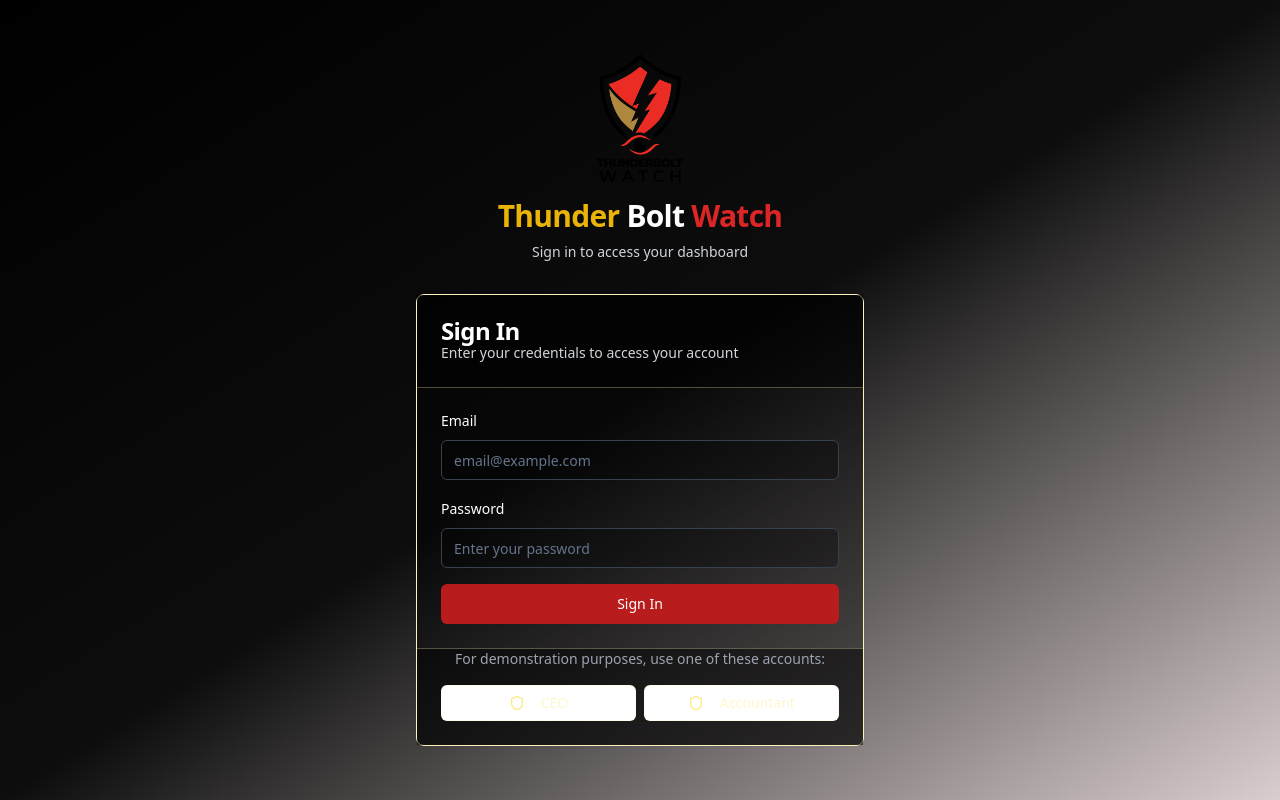
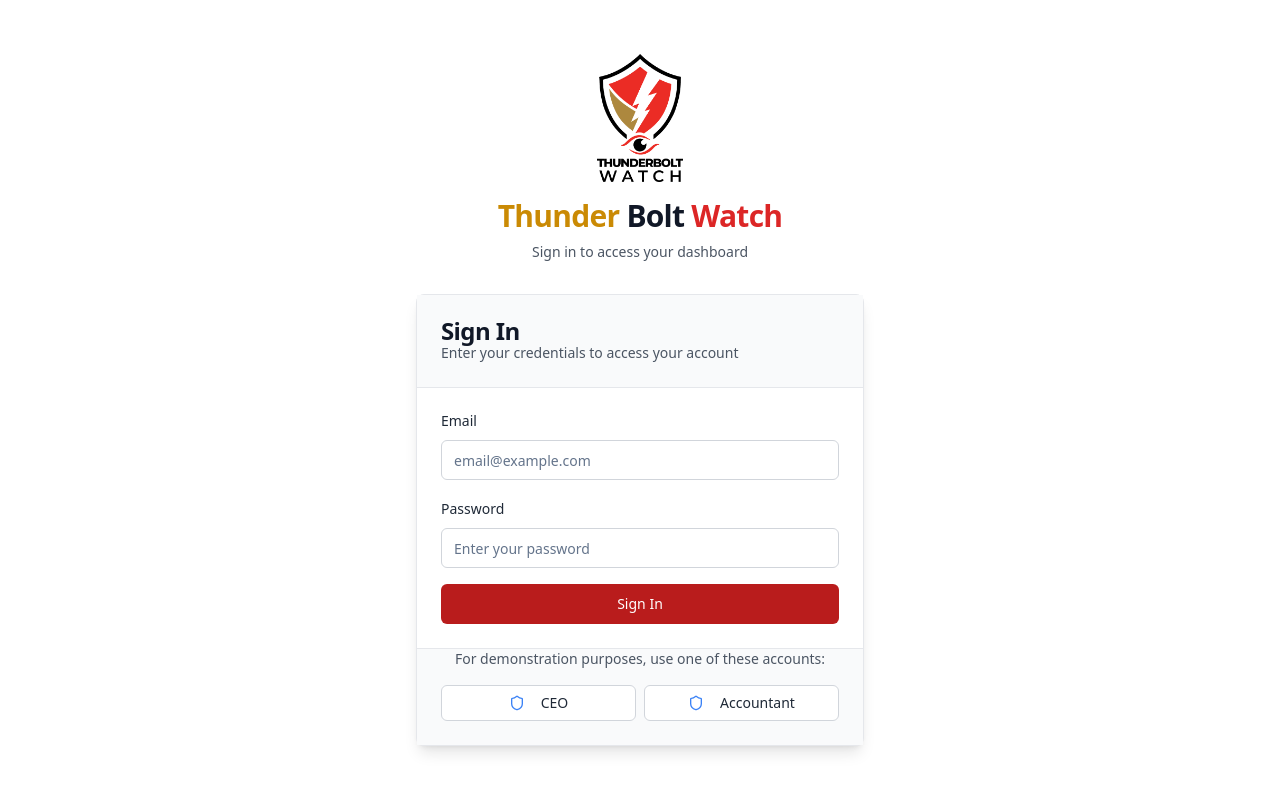
Before and after one commit to AdegbolaAnjolaoluwa/thunder-bolt-watch, a React (Vite) app: page /login in a window 1280 px wide. Built offline with nearby package versions, Linux system fonts and the light colour scheme.

Commit message:
Fix: Improve login page text visibility
Adjusted text colors on the login page to improve readability and address visibility issues.

```diff
--- a/src/pages/LoginPage.tsx
+++ b/src/pages/LoginPage.tsx
@@ -62,7 +62,7 @@ const LoginPage: React.FC = () => {
       initial={{ opacity: 0 }}
       animate={{ opacity: 1 }}
       transition={{ duration: 0.5 }}
-      className="min-h-screen flex items-center justify-center bg-gradient-to-br from-black via-black/95 to-red-950/20 py-12 px-4 sm:px-6 lg:px-8"
+      className="min-h-screen flex items-center justify-center bg-white py-12 px-4 sm:px-6 lg:px-8"
     >
       <div className="max-w-md w-full space-y-8">
         <motion.div
@@ -83,15 +83,15 @@ const LoginPage: React.FC = () => {
             />
           </motion.div>
           <motion.h1
-            className="mt-4 text-3xl font-bold tracking-tight text-white"
+            className="mt-4 text-3xl font-bold tracking-tight text-gray-900"
             initial={{ opacity: 0 }}
             animate={{ opacity: 1 }}
             transition={{ delay: 0.4, duration: 0.5 }}
           >
-            <span className="text-yellow-500">Thunder</span> Bolt <span className="text-red-600">Watch</span>
+            <span className="text-yellow-600">Thunder</span> Bolt <span className="text-red-600">Watch</span>
           </motion.h1>
           <motion.p
-            className="mt-2 text-sm text-gray-300"
+            className="mt-2 text-sm text-gray-600"
             initial={{ opacity: 0 }}
             animate={{ opacity: 1 }}
             transition={{ delay: 0.5, duration: 0.5 }}
@@ -105,20 +105,20 @@ const LoginPage: React.FC = () => {
           animate={{ y: 0, opacity: 1 }}
           transition={{ delay: 0.6, duration: 0.5 }}
         >
-          <Card className="border-gold-200 backdrop-blur-sm bg-black/40">
-            <CardHeader className="bg-black/50 border-b border-gold-100/30">
+          <Card className="shadow-lg border-gray-200">
+            <CardHeader className="bg-gray-50 border-b border-gray-200">
               <motion.div
                 initial={{ x: -10, opacity: 0 }}
                 animate={{ x: 0, opacity: 1 }}
                 transition={{ delay: 0.7, duration: 0.3 }}
               >
-                <CardTitle className="text-white">Sign In</CardTitle>
-                <CardDescription className="text-gray-300">
+                <CardTitle className="text-gray-900">Sign In</CardTitle>
+                <CardDescription className="text-gray-600">
                   Enter your credentials to access your account
                 </CardDescription>
               </motion.div>
             </CardHeader>
-            <CardContent className="pt-5">
+            <CardContent className="pt-5 bg-white">
               <Form {...form}>
                 <form onSubmit={form.handleSubmit(onSubmit)} className="space-y-4">
                   <motion.div
@@ -131,16 +131,16 @@ const LoginPage: React.FC = () => {
                       name="email"
                       render={({ field }) => (
                         <FormItem>
-                          <FormLabel className="text-white">Email</FormLabel>
+                          <FormLabel className="text-gray-800">Email</FormLabel>
                           <FormControl>
                             <Input
                               placeholder="email@example.com"
                               type="email"
-                              className="bg-black/30 border-gray-700 text-white"
+                              className="bg-white border-gray-300 text-gray-900"
                               {...field}
                             />
                           </FormControl>
-                          <FormMessage className="text-red-400" />
+                          <FormMessage className="text-red-600" />
                         </FormItem>
                       )}
                     />
@@ -156,16 +156,16 @@ const LoginPage: React.FC = () => {
                       name="password"
                       render={({ field }) => (
                         <FormItem>
-                          <FormLabel className="text-white">Password</FormLabel>
+                          <FormLabel className="text-gray-800">Password</FormLabel>
                           <FormControl>
                             <Input
                               placeholder="Enter your password"
                               type="password"
-                              className="bg-black/30 border-gray-700 text-white"
+                              className="bg-white border-gray-300 text-gray-900"
                               {...field}
                             />
                           </FormControl>
-                          <FormMessage className="text-red-400" />
+                          <FormMessage className="text-red-600" />
                         </FormItem>
                       )}
                     />
@@ -177,9 +177,9 @@ const LoginPage: React.FC = () => {
                       animate={{ opacity: 1 }}
                       transition={{ duration: 0.3 }}
                     >
-                      <Alert variant="destructive" className="bg-red-900/50 border-red-700">
+                      <Alert variant="destructive" className="bg-red-50 border-red-300">
                         <Lock className="h-4 w-4" />
-                        <AlertDescription className="text-white">{error}</AlertDescription>
+                        <AlertDescription className="text-red-800">{error}</AlertDescription>
                       </Alert>
                     </motion.div>
                   )}
@@ -202,9 +202,9 @@ const LoginPage: React.FC = () => {
                 </form>
               </Form>
             </CardContent>
-            <CardFooter className="flex flex-col space-y-4 border-t border-gold-100/30 bg-black/50">
+            <CardFooter className="flex flex-col space-y-4 border-t border-gray-200 bg-gray-50">
               <motion.div
-                className="text-sm text-center text-gray-400"
+                className="text-sm text-center text-gray-600"
                 initial={{ opacity: 0 }}
                 animate={{ opacity: 1 }}
                 transition={{ delay: 1.1, duration: 0.3 }}
@@ -226,10 +226,10 @@ const LoginPage: React.FC = () => {
                     <Button
                       variant="outline"
                       size="sm"
-                      className="border-gold-200/30 hover:bg-gold-700/20 text-gold-100 w-full"
+                      className="border-gray-300 hover:bg-gray-100 text-gray-800 w-full"
                       onClick={() => fillCredentials(cred.email, cred.password)}
                     >
-                      <Shield className="mr-2 h-4 w-4 text-gold-300" />
+                      <Shield className="mr-2 h-4 w-4 text-blue-500" />
                       {cred.role}
                     </Button>
                   </motion.div>
```
